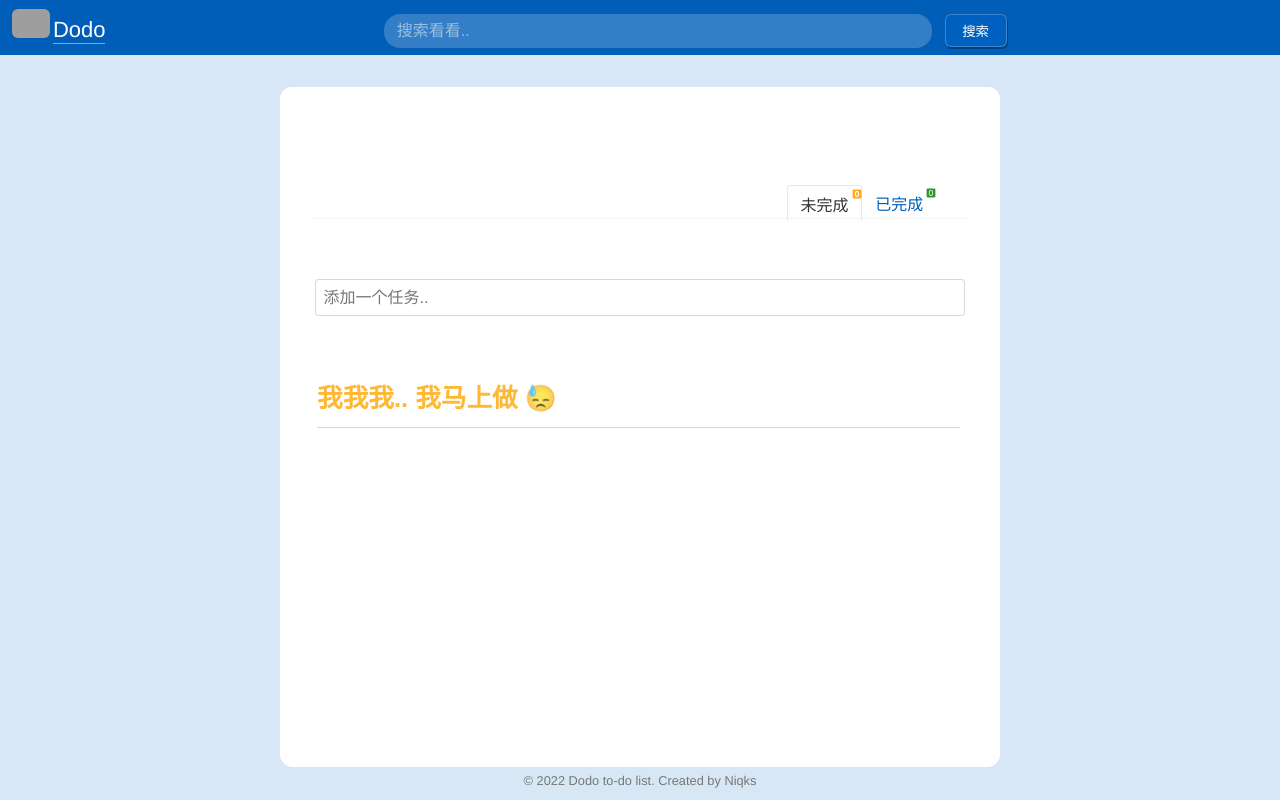
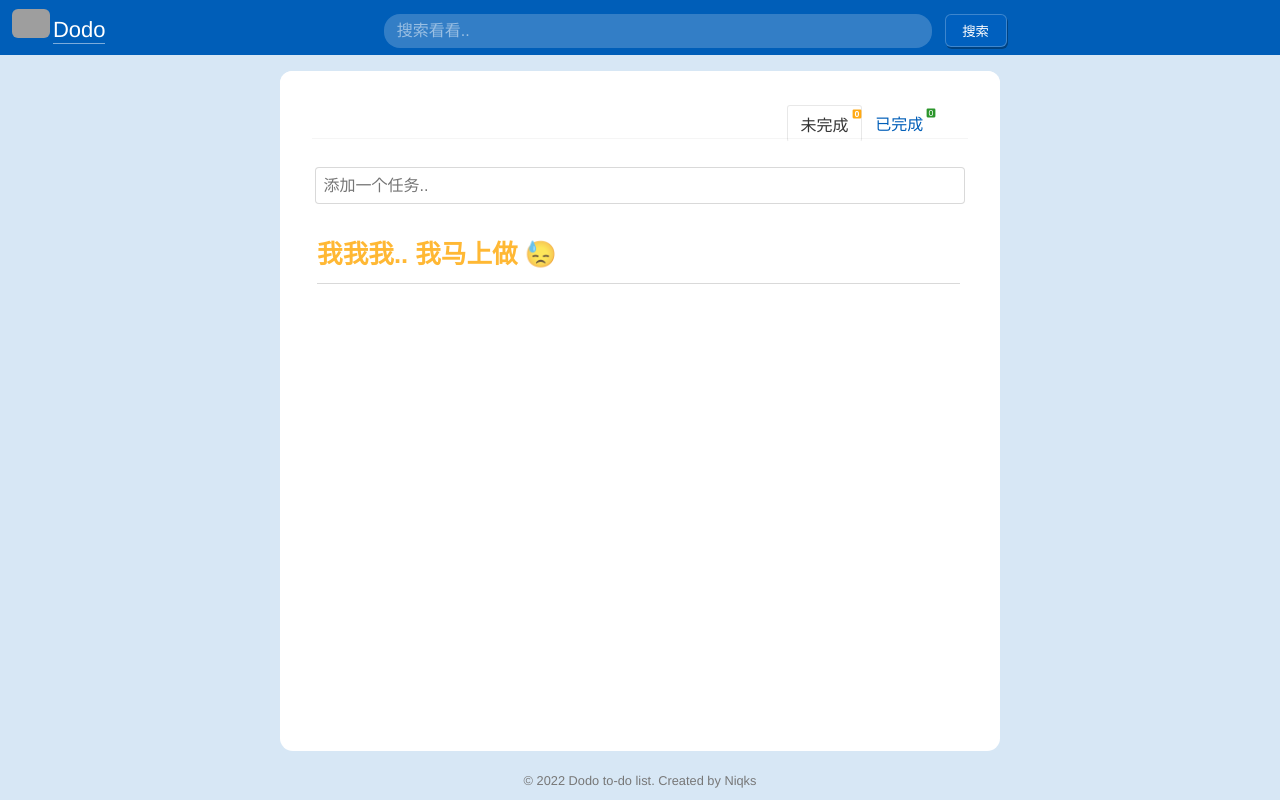
Before and after one commit to nicopcat/dodo2.0, a Vue app: page / in a window 1280 px wide. Built offline with nearby package versions, Linux system fonts and the light colour scheme; grey boxes are pictures that could not be loaded.

Commit message:
margin and padding adjusted.

```diff
--- a/src/components/UI/BaseLists.vue
+++ b/src/components/UI/BaseLists.vue
@@ -8,11 +8,11 @@
 <style scoped>
 div {
   background-color: #fff;
-  margin: 2rem auto;
+  margin: 0 auto;
   max-width: 100%;
   border-radius: 12px;
   /* box-shadow: 0 2px 8px rgba(0, 0, 0, 0.16); */
-  padding: 1rem;
+  padding: 0 1rem;
 }
 h2 {
   font-size: 1.6em;
```
